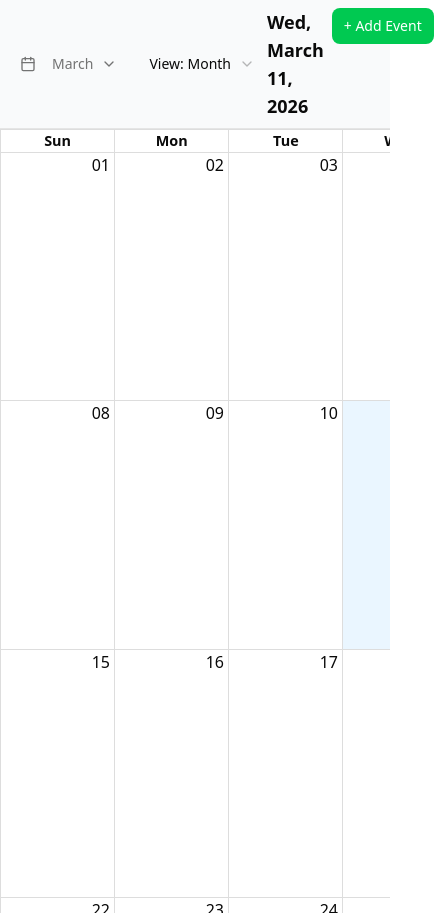
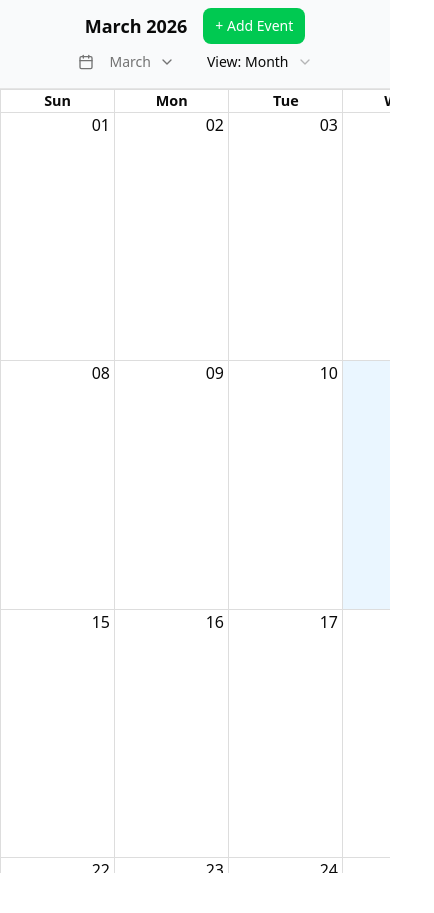
Before and after one commit to IncredibleMrTim/calendar, a Next.js app: page / in a window 390 px wide. Shown: the whole page, 434 px wide, since content can reach past the window. After the commit the page ends 873 px from the top, so only its background shows below. Built offline with nearby package versions, Linux system fonts and the light colour scheme; no server answers; the database is empty.

Commit message:
update styling for better responsive

```diff
--- a/app/components/calendar/CalendarToolbar.tsx
+++ b/app/components/calendar/CalendarToolbar.tsx
@@ -1,4 +1,10 @@
-import { format } from "date-fns";
+import {
+  format,
+  startOfMonth,
+  differenceInCalendarWeeks,
+  startOfWeek,
+  endOfWeek,
+} from "date-fns";
 import { Button } from "../ui/button";
 import { DatePicker } from "../ui/date-picker";
 
@@ -38,8 +44,21 @@ export const CalendarToolbar = ({
 }: CalendarToolbarProps) => {
   const currentView = useCalendarStore((state) => state.currentView);
 
+  const getViewDateFormat = () => {
+    switch (currentView) {
+      case CalendarView.DAY:
+        return format(currentDate, "EEE MMMM do yyyy");
+      case CalendarView.WEEK:
+        return `${format(startOfWeek(currentDate), "do")} - ${format(endOfWeek(currentDate), "do")} ${format(currentDate, "MMMM")} ${format(currentDate, "yyyy")}`;
+      case CalendarView.MONTH:
+        return format(currentDate, "MMMM yyyy");
+      default:
+        return "Agenda";
+    }
+  };
+
   return (
-    <div className="flex justify-between items-center p-2 bg-gray-50 border-b">
+    <div className="flex flex-col-reverse md:flex-row justify-between items-center p-2 bg-gray-50 border-b">
       <div className="flex gap-2 justify-start">
         <div className="w-max-150">
           <DatePicker
@@ -68,10 +87,8 @@ export const CalendarToolbar = ({
           </Select>
         </>
       </div>
-      <div className="flex gap-2 flex-nowrap">
-        <h2 className="text-lg font-semibold">
-          {format(currentDate, "EEE, MMMM d, yyyy")}
-        </h2>
+      <div className="flex gap-4 flex-nowrap items-center">
+        <h2 className="text-lg font-semibold">{getViewDateFormat()}</h2>
         <Button
           className="px-3 py-1 bg-green-500 text-white"
           onClick={() => onCreateEvent()}
```
